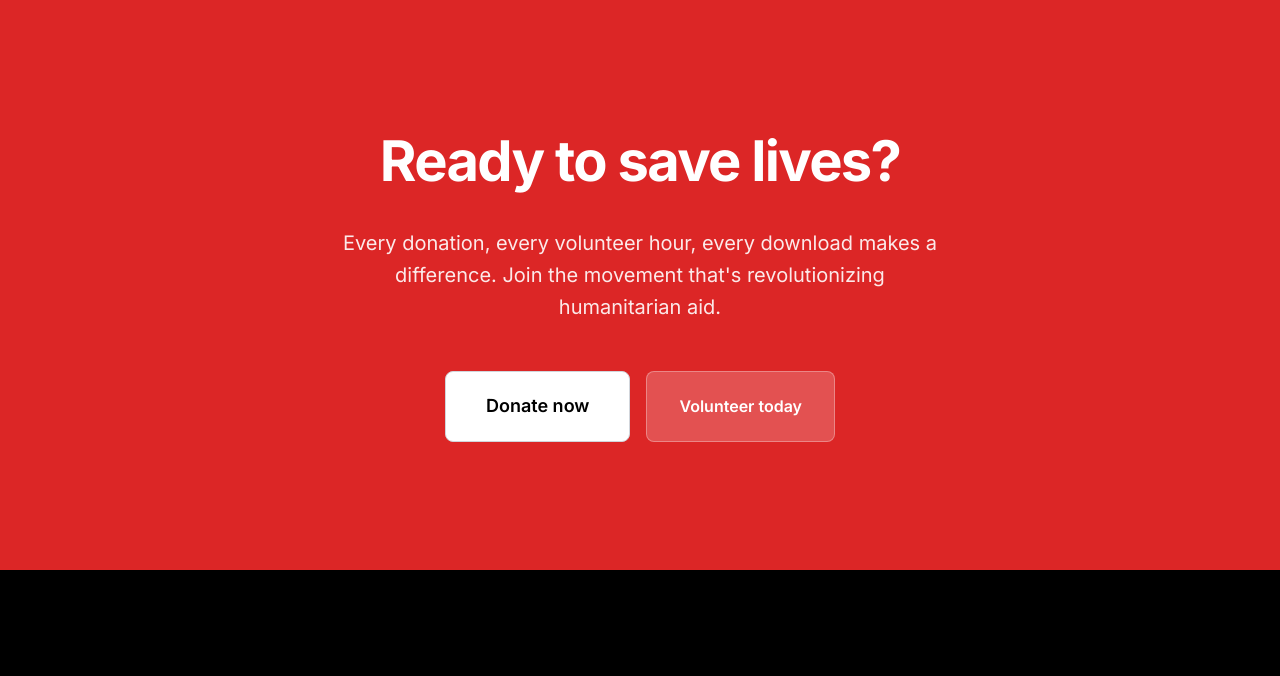
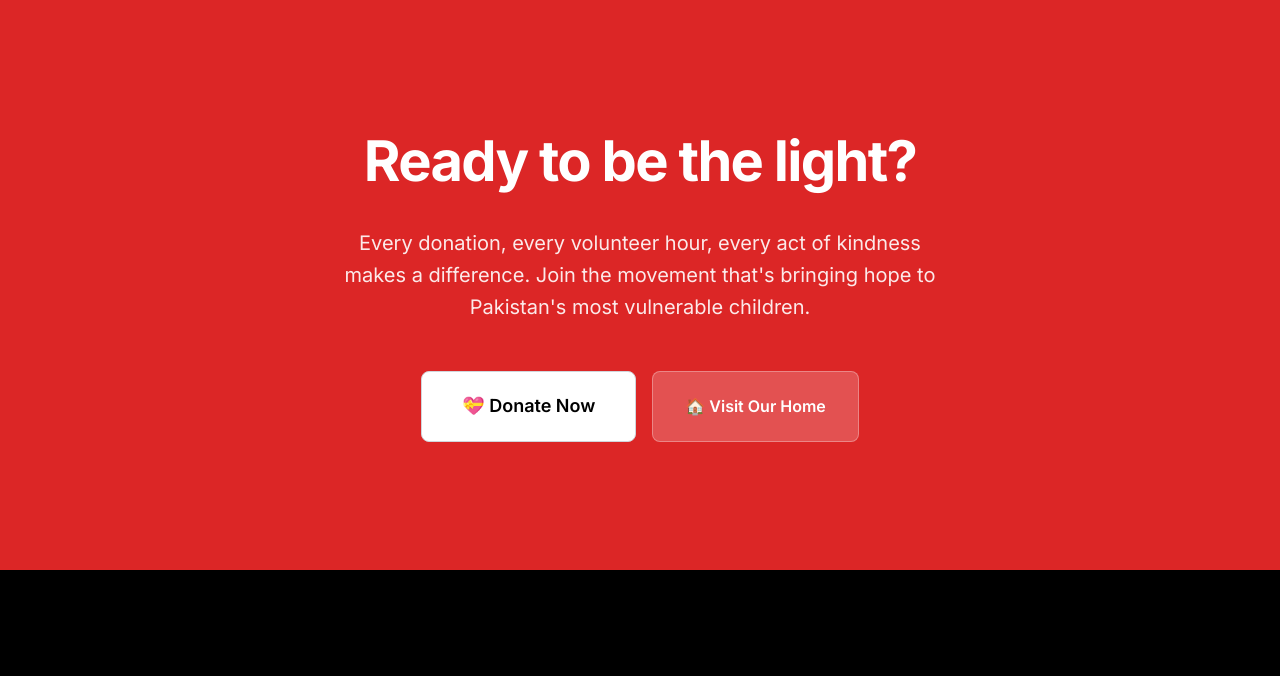
Before and after one commit to mudassir044/sls-emergent, a website: page index.html in a window 1280 px wide. Shown: the part 3820-4496 px from the top of the page. Drawn offline with Linux system fonts and the light colour scheme.

Commit message:
auto-commit for ac601bf9-249a-440d-b06c-ad06c1a9f798

```diff
--- a/index.html
+++ b/index.html
@@ -439,7 +439,7 @@
       <div class="container">
         <div style="max-width: 600px; margin: 0 auto">
           <h2 style="color: var(--white); margin-bottom: var(--space-8)">
-            Ready to save lives?
+            Ready to be the light?
           </h2>
           <p
             class="text-large"
@@ -448,9 +448,7 @@
               margin-bottom: var(--space-12);
             "
           >
-            Every donation, every volunteer hour, every download makes a
-            difference. Join the movement that's revolutionizing humanitarian
-            aid.
+            Every donation, every volunteer hour, every act of kindness makes a difference. Join the movement that's bringing hope to Pakistan's most vulnerable children.
           </p>
           <div
             style="
@@ -461,10 +459,10 @@
             "
           >
             <a href="Contact.html#donate" class="btn btn-secondary btn-large">
-              Donate now
+              💝 Donate Now
             </a>
             <a
-              href="Volunteer-Form.html"
+              href="Hope-In-Action-Orphanage.html"
               class="btn"
               style="
                 background: rgba(255, 255, 255, 0.2);
@@ -473,7 +471,7 @@
               "
               class="btn-large"
             >
-              Volunteer today
+              🏠 Visit Our Home
             </a>
           </div>
         </div>
```
